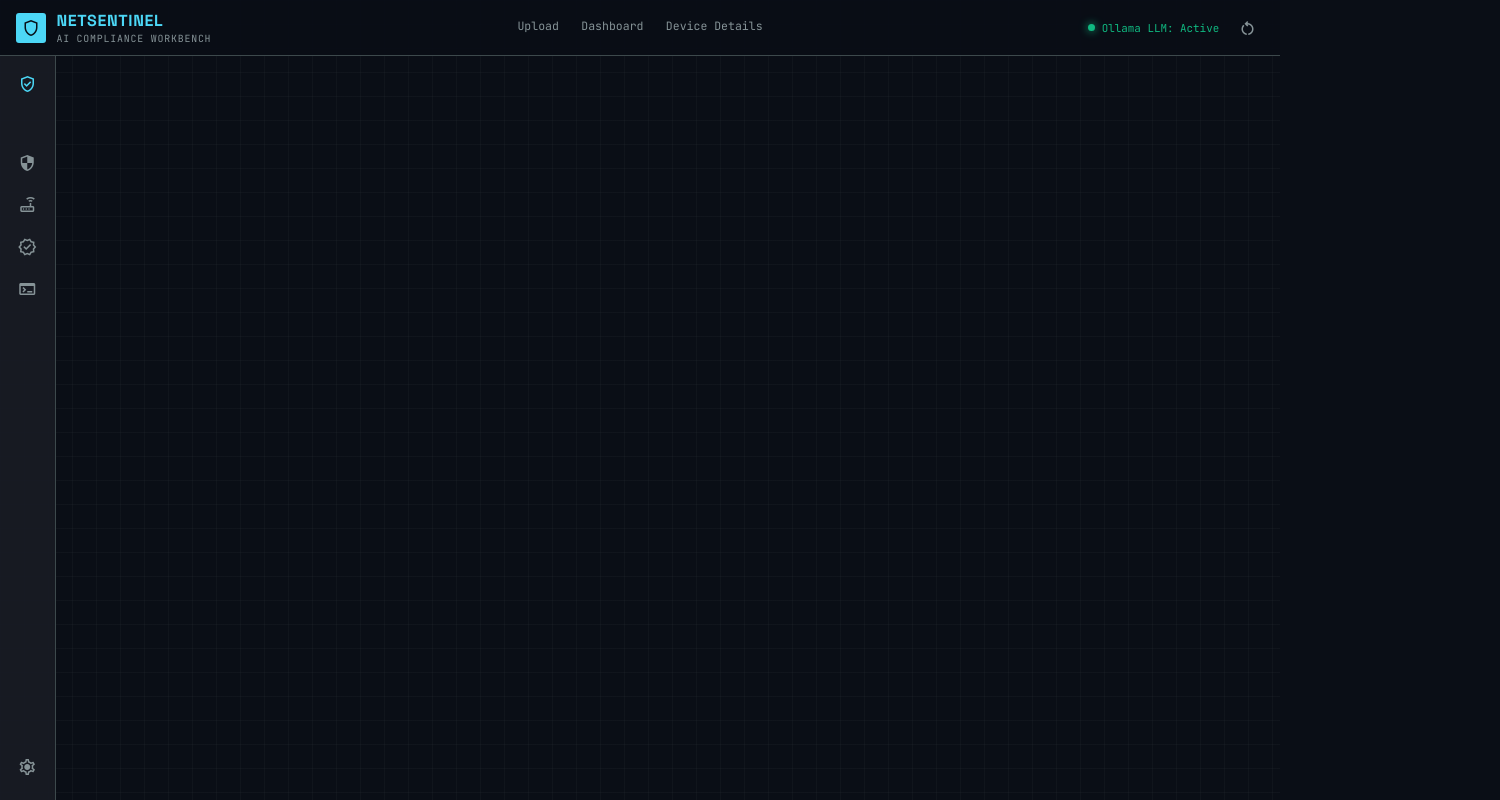
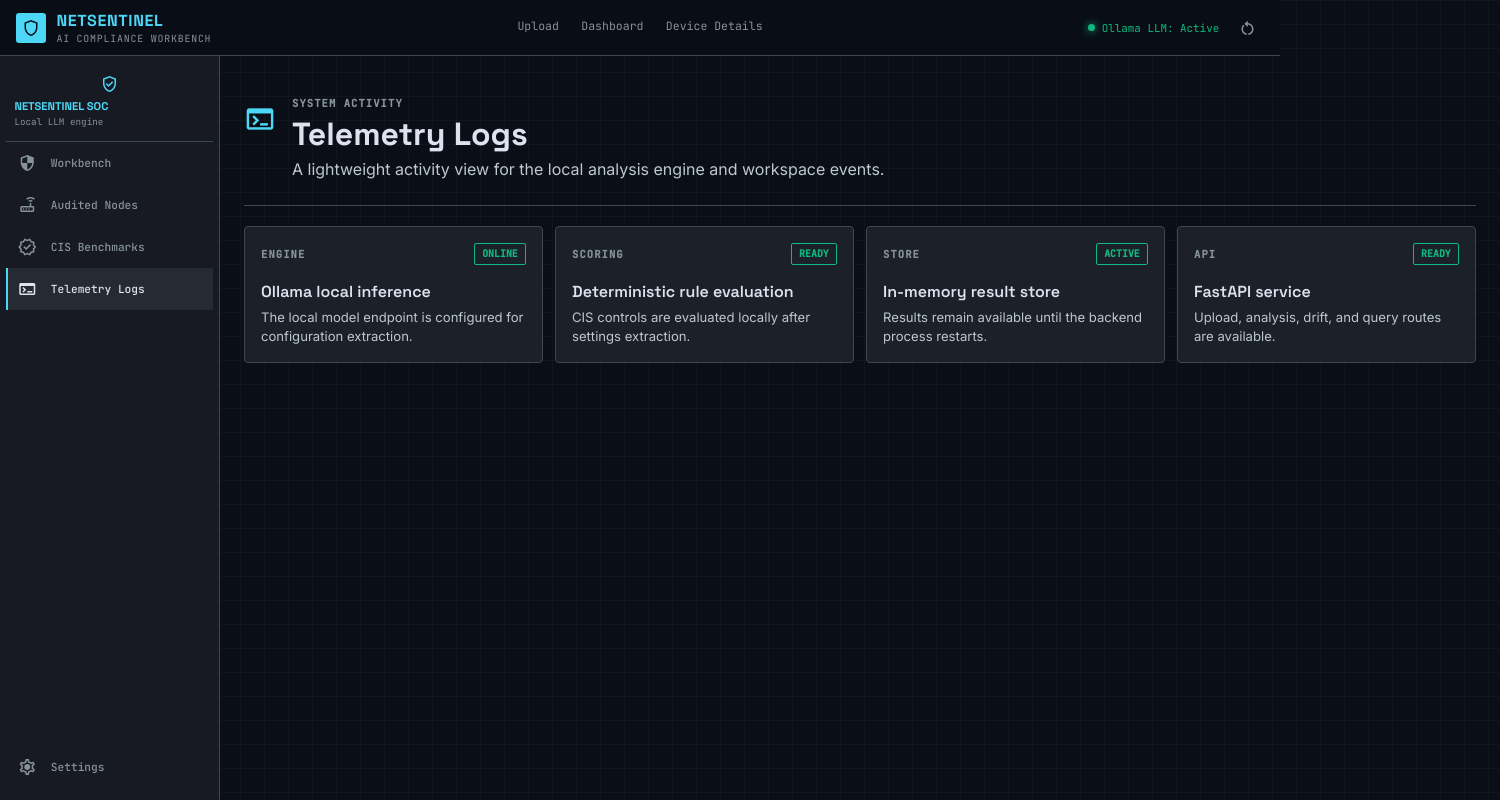
Before and after one commit to Nitin-1947/prototype, a React (Vite) app in the folder frontend/: page /telemetry in a window 1280 px wide. Shown: the whole page, 1500 px wide, since content can reach past the window. Built offline with nearby package versions, Linux system fonts and the light colour scheme.

Commit message:
Add benchmark telemetry and settings views

```diff
--- a/frontend/src/App.jsx
+++ b/frontend/src/App.jsx
@@ -2,6 +2,7 @@ import { BrowserRouter, Routes, Route, NavLink, useNavigate } from "react-router
 import Upload from "./pages/Upload";
 import Dashboard from "./pages/Dashboard";
 import DeviceDetail from "./pages/DeviceDetail";
+import Operations from "./pages/Operations";
 import { resetAll } from "./api/client";
 import "./index.css";
 
@@ -43,10 +44,16 @@ function Navbar() {
         <NavLink to="/upload" className={({ isActive }) => `rail-link${isActive ? " active" : ""}`}>
           <span>router</span><b>Audited Nodes</b>
         </NavLink>
-        <a className="rail-link" href="#rules"><span>verified</span><b>CIS Benchmarks</b></a>
-        <a className="rail-link" href="#telemetry"><span>terminal</span><b>Telemetry Logs</b></a>
+        <NavLink to="/benchmarks" className={({ isActive }) => `rail-link${isActive ? " active" : ""}`}>
+          <span>verified</span><b>CIS Benchmarks</b>
+        </NavLink>
+        <NavLink to="/telemetry" className={({ isActive }) => `rail-link${isActive ? " active" : ""}`}>
+          <span>terminal</span><b>Telemetry Logs</b>
+        </NavLink>
         <div className="rail-spacer" />
-        <a className="rail-link" href="#settings"><span>settings</span><b>Settings</b></a>
+        <NavLink to="/settings" className={({ isActive }) => `rail-link${isActive ? " active" : ""}`}>
+          <span>settings</span><b>Settings</b>
+        </NavLink>
       </aside>
     </>
   );
@@ -61,6 +68,9 @@ export default function App() {
         <Route path="/upload" element={<Upload />} />
         <Route path="/dashboard" element={<Dashboard />} />
         <Route path="/device/:deviceId" element={<DeviceDetail />} />
+        <Route path="/benchmarks" element={<Operations view="benchmarks" />} />
+        <Route path="/telemetry" element={<Operations view="telemetry" />} />
+        <Route path="/settings" element={<Operations view="settings" />} />
       </Routes>
     </BrowserRouter>
   );
--- a/frontend/src/index.css
+++ b/frontend/src/index.css
@@ -94,16 +94,13 @@ body {
 .engine-status i { display: block; width: 7px; height: 7px; border-radius: 50%; background: var(--accent-green); box-shadow: 0 0 8px var(--accent-green); }
 .icon-button { color: var(--text-muted); background: transparent; border: 0; cursor: pointer; padding: 0.4rem; }
 .icon-button:hover { color: var(--accent-primary); }
-.tactical-rail { position: fixed; z-index: 90; top: 56px; bottom: 0; left: 0; width: 56px; padding: 0.75rem 0.4rem; display: flex; flex-direction: column; align-items: stretch; background: rgba(24, 28, 36, 0.96); border-right: 1px solid var(--border); transition: width 180ms ease; overflow: hidden; }
-.tactical-rail:hover { width: 220px; }
+.tactical-rail { position: fixed; z-index: 90; top: 56px; bottom: 0; left: 0; width: 220px; padding: 0.75rem 0.4rem; display: flex; flex-direction: column; align-items: stretch; background: rgba(24, 28, 36, 0.96); border-right: 1px solid var(--border); transition: width 180ms ease; overflow: hidden; }
 .rail-emblem { text-align: center; color: var(--accent-primary); padding: 0.35rem; }
-.rail-label { opacity: 0; white-space: nowrap; color: var(--accent-primary); font: 700 0.7rem 'Space Grotesk', sans-serif; text-transform: uppercase; padding: 0 0.5rem 0.8rem; border-bottom: 1px solid var(--border); transition: opacity 150ms ease; }
+.rail-label { opacity: 1; white-space: nowrap; color: var(--accent-primary); font: 700 0.7rem 'Space Grotesk', sans-serif; text-transform: uppercase; padding: 0 0.5rem 0.8rem; border-bottom: 1px solid var(--border); transition: opacity 150ms ease; }
 .rail-label span { display: block; color: var(--text-muted); font: 0.58rem 'JetBrains Mono', monospace; margin-top: 0.2rem; text-transform: none; }
-.tactical-rail:hover .rail-label { opacity: 1; }
 .rail-link { display: flex; align-items: center; gap: 0.85rem; min-height: 42px; padding: 0 0.55rem; color: var(--text-muted); text-decoration: none; border-left: 2px solid transparent; white-space: nowrap; }
 .rail-link:hover, .rail-link.active { color: var(--text-primary); background: var(--bg-card-hover); border-left-color: var(--accent-primary); }
-.rail-link b { opacity: 0; font: 0.7rem 'JetBrains Mono', monospace; font-weight: 500; transition: opacity 150ms ease; }
-.tactical-rail:hover .rail-link b { opacity: 1; }
+.rail-link b { opacity: 1; font: 0.7rem 'JetBrains Mono', monospace; font-weight: 500; transition: opacity 150ms ease; }
 .rail-spacer { flex: 1; }
 
 .page-wrapper {
@@ -111,9 +108,26 @@ body {
   padding: 1.5rem;
   padding-top: 5rem;
   max-width: 1920px;
-  margin: 0 0 0 56px;
+  margin: 0 0 0 220px;
   width: 100%;
 }
+
+.operations-page { min-height: calc(100vh - 56px); }
+.operations-heading { display: flex; align-items: flex-start; gap: 1rem; padding: 1rem 0 1.5rem; border-bottom: 1px solid var(--border); }
+.operations-icon { font-family: 'Material Symbols Outlined'; color: var(--accent-primary); font-size: 2rem; }
+.eyebrow, .mono-label { color: var(--text-muted); font: 600 0.66rem 'JetBrains Mono', monospace; letter-spacing: 0.1em; text-transform: uppercase; }
+.operations-heading h1 { margin: 0.25rem 0; color: var(--text-primary); font: 700 2rem 'Space Grotesk', sans-serif; }
+.operations-heading p { color: var(--text-secondary); max-width: 650px; }
+.operations-grid { display: grid; grid-template-columns: repeat(auto-fit, minmax(240px, 1fr)); gap: 0.75rem; padding-top: 1.25rem; }
+.operations-card { padding: 1rem; background: var(--bg-card); border: 1px solid var(--border); border-radius: var(--radius); }
+.operations-card:hover { border-color: var(--accent-primary); }
+.operations-card-top { display: flex; align-items: center; justify-content: space-between; gap: 0.75rem; }
+.operations-card h2 { margin: 1rem 0 0.4rem; color: var(--text-primary); font: 600 1rem 'Space Grotesk', sans-serif; }
+.operations-card p { color: var(--text-secondary); font-size: 0.82rem; }
+.ops-status { padding: 0.2rem 0.45rem; border: 1px solid currentColor; border-radius: 2px; font: 600 0.62rem 'JetBrains Mono', monospace; }
+.ops-high { color: var(--accent-red); }
+.ops-medium { color: var(--accent-amber); }
+.ops-online, .ops-ready, .ops-active, .ops-local, .ops-http, .ops-memory, .ops-demo { color: var(--accent-green); }
 
 .page-wrapper > * { position: relative; }
 
@@ -467,7 +481,13 @@ body {
 
 @media (max-width: 640px) {
   .grid-2, .grid-3, .grid-4 { grid-template-columns: 1fr; }
-  .page-wrapper { padding: 1rem; }
+  .topbar { padding: 0 0.65rem; }
+  .brand-lockup { min-width: 0; }
+  .brand-lockup small, .topbar-links, .engine-status { display: none; }
+  .tactical-rail { width: 52px; }
+  .tactical-rail:hover { width: 52px; }
+  .rail-label, .rail-link b { opacity: 0; }
+  .page-wrapper { padding: 1rem; margin-left: 52px; }
 }
 
 /* ─── Vendor Chips ───────────────────────────────────────────────────────── */
--- /dev/null
+++ b/frontend/src/pages/Operations.jsx
@@ -0,0 +1,67 @@
+const VIEWS = {
+  benchmarks: {
+    icon: "verified",
+    eyebrow: "CONTROL LIBRARY",
+    title: "CIS Benchmarks",
+    description: "The active hardening controls used to evaluate analyzed device configurations.",
+    cards: [
+      ["CIS-1.1", "Disable Telnet Access", "HIGH", "Management access must use encrypted protocols only."],
+      ["CIS-1.2", "Enforce SSH Version 2", "HIGH", "Only SSHv2 should be permitted for encrypted management."],
+      ["CIS-1.5", "Enable Logging", "HIGH", "System logging supports audit trails and incident response."],
+      ["CIS-1.8", "Use SNMPv3 Only", "HIGH", "Legacy community strings must not expose management traffic."],
+      ["CIS-1.14", "Set Idle Session Timeout", "MEDIUM", "Inactive management sessions should close automatically."],
+    ],
+  },
+  telemetry: {
+    icon: "terminal",
+    eyebrow: "SYSTEM ACTIVITY",
+    title: "Telemetry Logs",
+    description: "A lightweight activity view for the local analysis engine and workspace events.",
+    cards: [
+      ["ENGINE", "Ollama local inference", "ONLINE", "The local model endpoint is configured for configuration extraction."],
+      ["SCORING", "Deterministic rule evaluation", "READY", "CIS controls are evaluated locally after settings extraction."],
+      ["STORE", "In-memory result store", "ACTIVE", "Results remain available until the backend process restarts."],
+      ["API", "FastAPI service", "READY", "Upload, analysis, drift, and query routes are available."],
+    ],
+  },
+  settings: {
+    icon: "settings",
+    eyebrow: "WORKSPACE CONFIGURATION",
+    title: "Settings",
+    description: "Runtime settings for this local NetSentinel workbench.",
+    cards: [
+      ["MODEL", "Ollama model", "LOCAL", "Configured through OLLAMA_MODEL in backend/.env."],
+      ["TRANSPORT", "Local model endpoint", "HTTP", "Configured through OLLAMA_URL in backend/.env."],
+      ["DATA", "Storage mode", "MEMORY", "The prototype intentionally uses an in-memory store."],
+      ["ACCESS", "CORS mode", "DEMO", "Local demo access is permissive and should be restricted before deployment."],
+    ],
+  },
+};
+
+export default function Operations({ view }) {
+  const content = VIEWS[view];
+  return (
+    <main className="page-wrapper operations-page animate-fade-up">
+      <div className="operations-heading">
+        <div className="operations-icon">{content.icon}</div>
+        <div>
+          <div className="eyebrow">{content.eyebrow}</div>
+          <h1>{content.title}</h1>
+          <p>{content.description}</p>
+        </div>
+      </div>
+      <div className="operations-grid">
+        {content.cards.map(([code, title, status, description]) => (
+          <article className="operations-card" key={code}>
+            <div className="operations-card-top">
+              <span className="mono-label">{code}</span>
+              <span className={`ops-status ops-${status.toLowerCase()}`}>{status}</span>
+            </div>
+            <h2>{title}</h2>
+            <p>{description}</p>
+          </article>
+        ))}
+      </div>
+    </main>
+  );
+}
```
